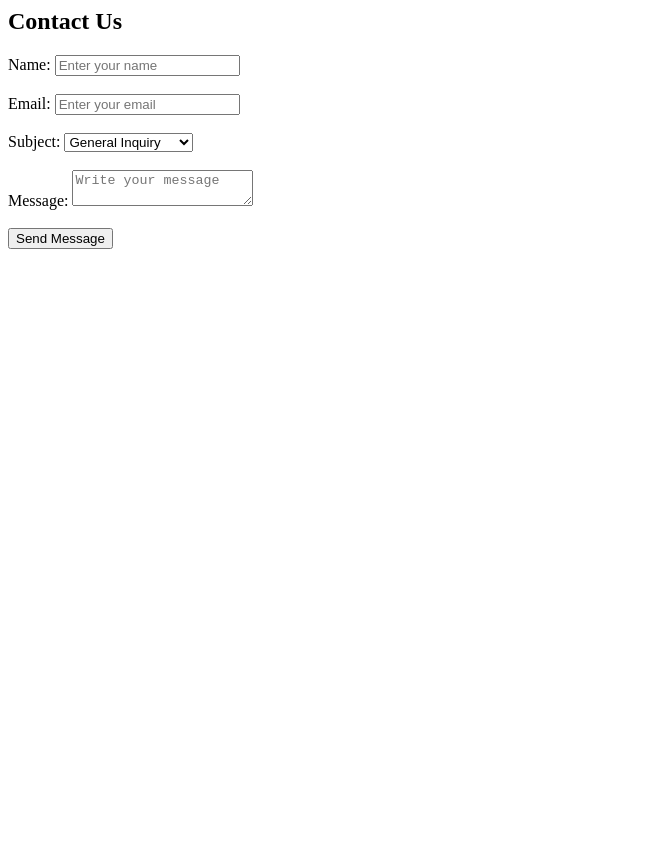
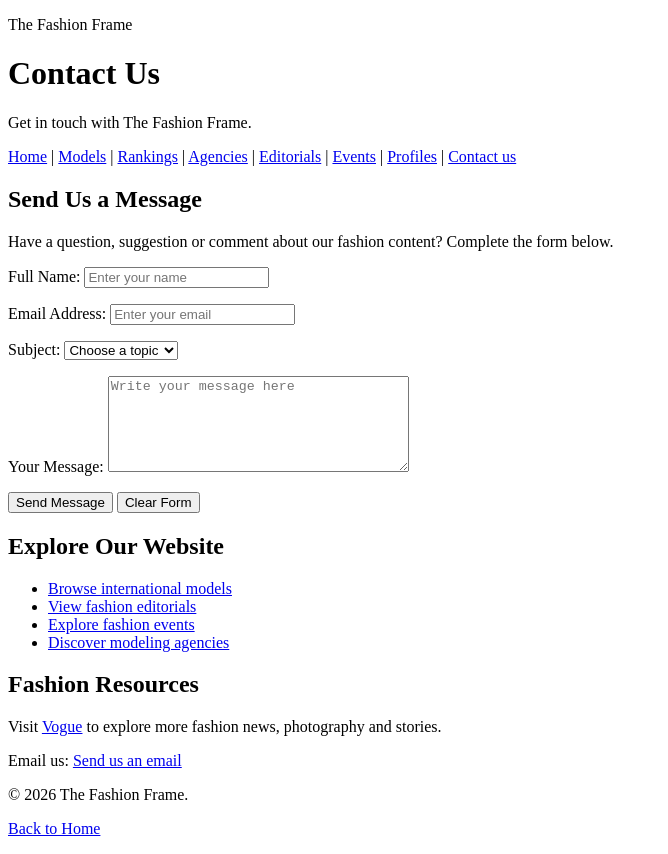
Before and after one commit to tsigidey/the-fashion-frame, a plain HTML site: page contact.html in a window 1280 px wide. Shown: the whole page, without its empty margins (0-668 px from the left). Before the commit the page ends 800 px from the top, so only its background shows below. Drawn offline with Linux system fonts and the light colour scheme.

Commit message:
Finalize remaining website pages

```diff
--- a/contact.html
+++ b/contact.html
@@ -1,31 +1,105 @@
-<h2>Contact Us</h2>
 
-<form action="/register" method="get">
+<!DOCTYPE html>
+<html lang="en">
+<head>
+    <meta charset="UTF-8">
+    <meta name="viewport" content="width=device-width, initial-scale=1.0">
+    <title>The Fashion Frame | Contact</title>
+</head>
+<body>
 
-    <label>Name:</label>
-    <input type="text" name="name" placeholder="Enter your name" required>
+    <header>
+        <p>The Fashion Frame</p>
+        <h1>Contact Us</h1>
+        <p>Get in touch with The Fashion Frame.</p>
 
-    <br><br>
+        <nav>
+            <a href="index.html">Home</a> |
+            <a href="models.html">Models</a> |
+            <a href="rankings.html">Rankings</a> |
+            <a href="agencies.html">Agencies</a> |
+            <a href="editorials.html">Editorials</a> |
+            <a href="events.html">Events</a> |
+            <a href="profiles.html">Profiles</a> |
+            <a href="contact.html">Contact us</a>
+        </nav>
+    </header>
 
-    <label>Email:</label>
-    <input type="email" name="email" placeholder="Enter your email" required>
+    <main>
+        <section>
+            <h2>Send Us a Message</h2>
+            <p>
+                Have a question, suggestion or comment about our
+                fashion content? Complete the form below.
+            </p>
 
-    <br><br>
+            <form action="#" method="get">
+                <p>
+                    <label for="name">Full Name:</label>
+                    <input type="text" id="name" name="name"
+                           placeholder="Enter your name" required>
+                </p>
 
-    <label>Subject:</label>
-    <select name="subject">
-        <option value="general">General Inquiry</option>
-        <option value="models">Model Information</option>
-        <option value="events">Fashion Events</option>
-    </select>
+                <p>
+                    <label for="email">Email Address:</label>
+                    <input type="email" id="email" name="email"
+                           placeholder="Enter your email" required>
+                </p>
 
-    <br><br>
+                <p>
+                    <label for="topic">Subject:</label>
+                    <select id="topic" name="topic" required>
+                        <option value="">Choose a topic</option>
+                        <option value="models">Models</option>
+                        <option value="agencies">Agencies</option>
+                        <option value="editorials">Editorials</option>
+                        <option value="events">Fashion Events</option>
+                        <option value="other">Other</option>
+                    </select>
+                </p>
 
-    <label>Message:</label>
-    <textarea name="message" placeholder="Write your message" required></textarea>
+                <p>
+                    <label for="message">Your Message:</label>
+                    <textarea id="message" name="message"
+                              rows="6" cols="35"
+                              placeholder="Write your message here"
+                              required></textarea>
+                </p>
 
-    <br><br>
+                <input type="submit" value="Send Message">
+                <input type="reset" value="Clear Form">
+            </form>
+        </section>
 
-    <input type="submit" value="Send Message">
+        <section>
+            <h2>Explore Our Website</h2>
+            <ul>
+                <li><a href="models.html">Browse international models</a></li>
+                <li><a href="editorials.html">View fashion editorials</a></li>
+                <li><a href="events.html">Explore fashion events</a></li>
+                <li><a href="agencies.html">Discover modeling agencies</a></li>
+            </ul>
+        </section>
 
-</form>
+        <section>
+            <h2>Fashion Resources</h2>
+            <p>
+                Visit <a href="https://www.vogue.com/">Vogue</a>
+                to explore more fashion news, photography and stories.
+            </p>
+        </section>
+        <p>
+    Email us:
+    <a href="mailto:thefashionframe@example.com">
+        Send us an email
+    </a>
+</p>
+    </main>
+
+    <footer>
+        <p>&copy; 2026 The Fashion Frame.</p>
+        <p><a href="index.html">Back to Home</a></p>
+    </footer>
+
+</body>
+</html>
```
Also changed, not shown: editorials.html (+4 -6 lines), events.html (+13 -13 lines), index.html (+6 -8 lines), models.html (+1 -1 lines), profiles.html (+1 -9 lines).
